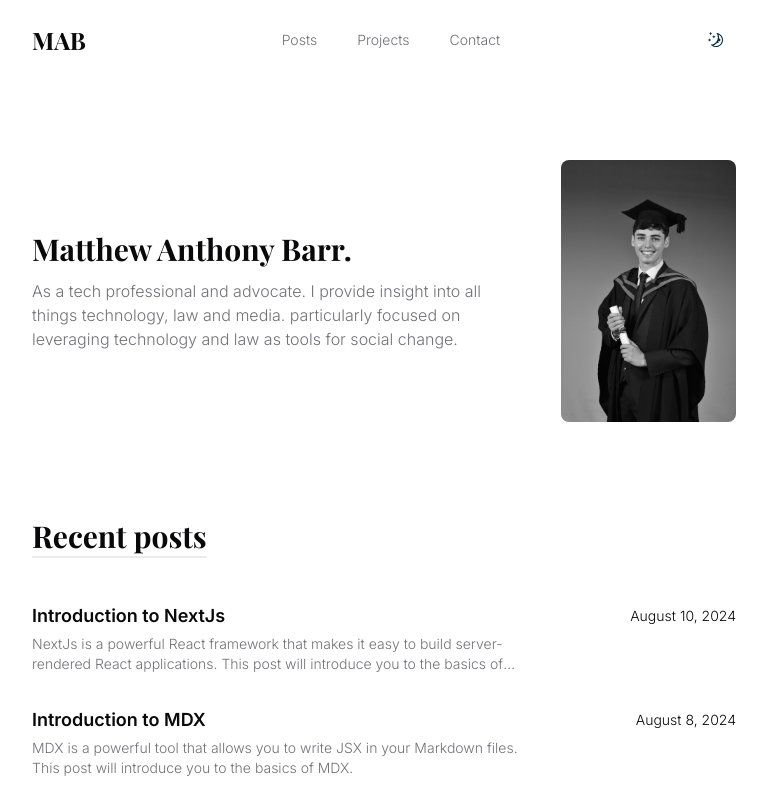
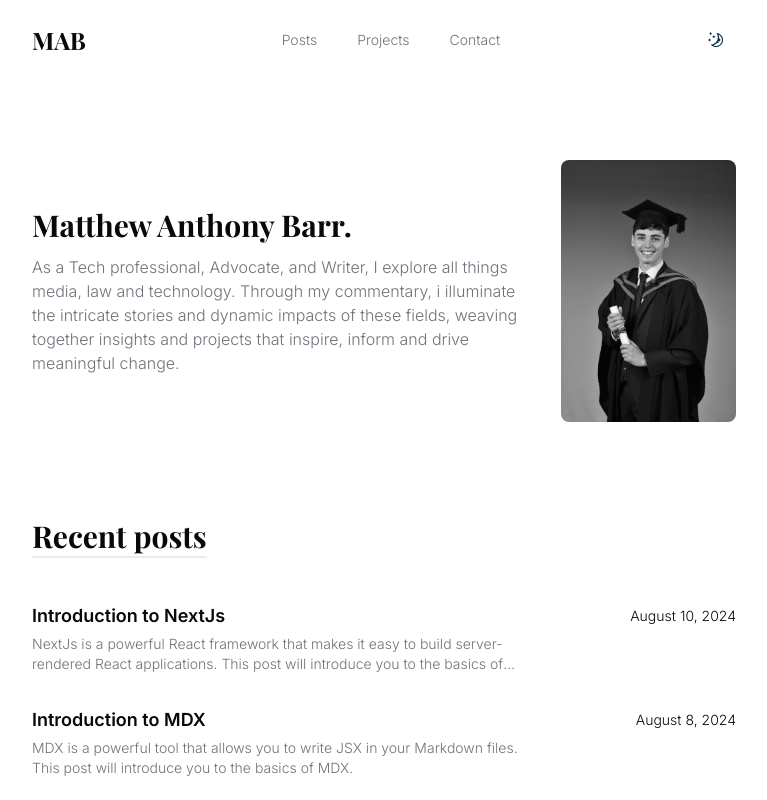
Before and after one commit to matthewanthony777/next-mdx-portfolio, a Next.js app: page / in a window 1280 px wide. Shown: the top 800 px of the page, without its empty margins (256-1023 px from the left). Built offline with nearby package versions, Linux system fonts and the light colour scheme; no server answers; a web font is replaced by a local one.

Commit message:
intro update

```diff
--- a/components/intro.tsx
+++ b/components/intro.tsx
@@ -7,9 +7,7 @@ export default function Intro() {
       <div className='mt-2 flex-1 md:mt-0'>
         <h1 className='title no-underline'>Matthew Anthony Barr.</h1>
         <p className='mt-3 font-light text-muted-foreground'>
-          As a tech professional and advocate. I provide insight into all things technology, law and media.
-          particularly focused on leveraging technology and law as tools for
-          social change.
+          As a Tech professional, Advocate, and  Writer, I explore all things media, law and technology. Through my commentary, i illuminate the intricate stories and dynamic impacts of these fields, weaving together insights and projects that inspire, inform and drive meaningful change.
 
         </p>
       </div>
```
